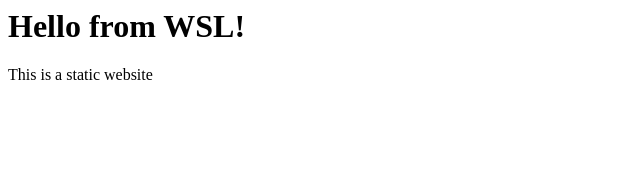
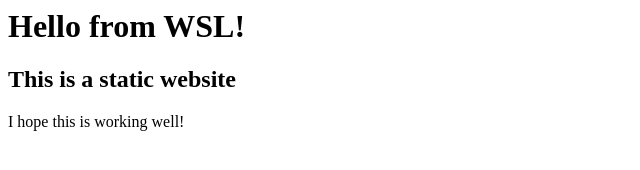
Before and after one commit to aqdas0307/static-website, a plain HTML site: page index.html in a window 1280 px wide. Shown: the whole page, without its empty margins (0-640 px from the left). Drawn offline with Linux system fonts and the light colour scheme.

Commit message:
Updated text on feature branch

```diff
--- a/index.html
+++ b/index.html
@@ -5,6 +5,7 @@
 </head>
 <body>
 	<h1>Hello from WSL!</h1>
-	<p>This is a static website</p>
+	<h2>This is a static website</h2>
+	<p>I hope this is working well!</p>
 </body>
 </html>
```
